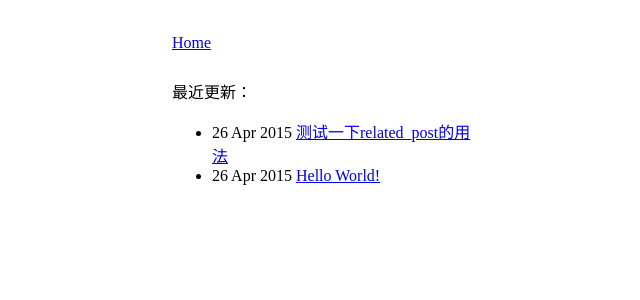
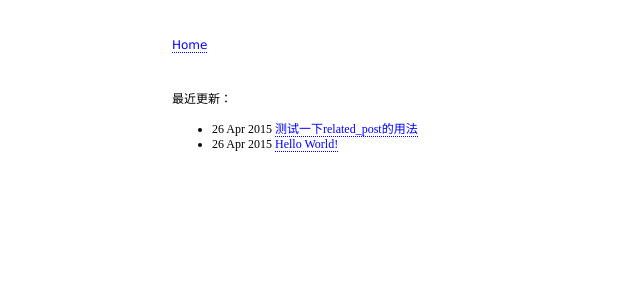
Before and after one commit to CS326-OSUF16/test2-dfb-osu, a Jekyll site: the page built from index.html, in a window 1280 px wide. Shown: the top 300 px of the page, without its empty margins (311-951 px from the left). Built offline with Jekyll 4.4.1, drawn with Linux system fonts in a browser that asks for light colours.

Commit message:
17th post

```diff
--- a/_layouts/default.html
+++ b/_layouts/default.html
@@ -1,7 +1,7 @@
 <html>
     <head>
         <title>{{ page.title }}</title>
-        <link rel="stylesheet" type="text/css" href="{{ site.baseurl }}themes/default/style.css">
+        <link rel="stylesheet" type="text/css" href="{{ site.baseurl }}/themes/default/style.css">
     </head>
     <body>
         <table border=0 height="480px" width="320px" align="center">
```
